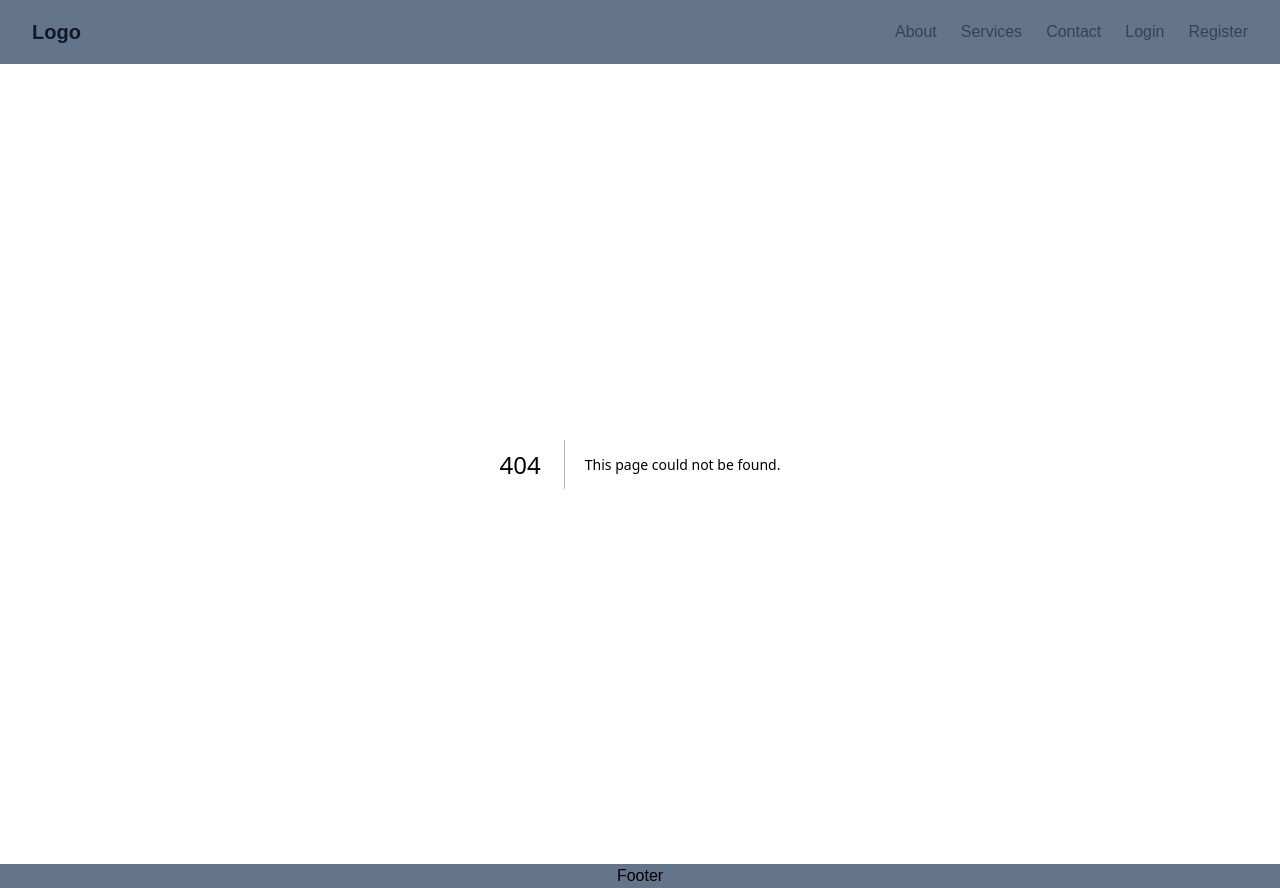
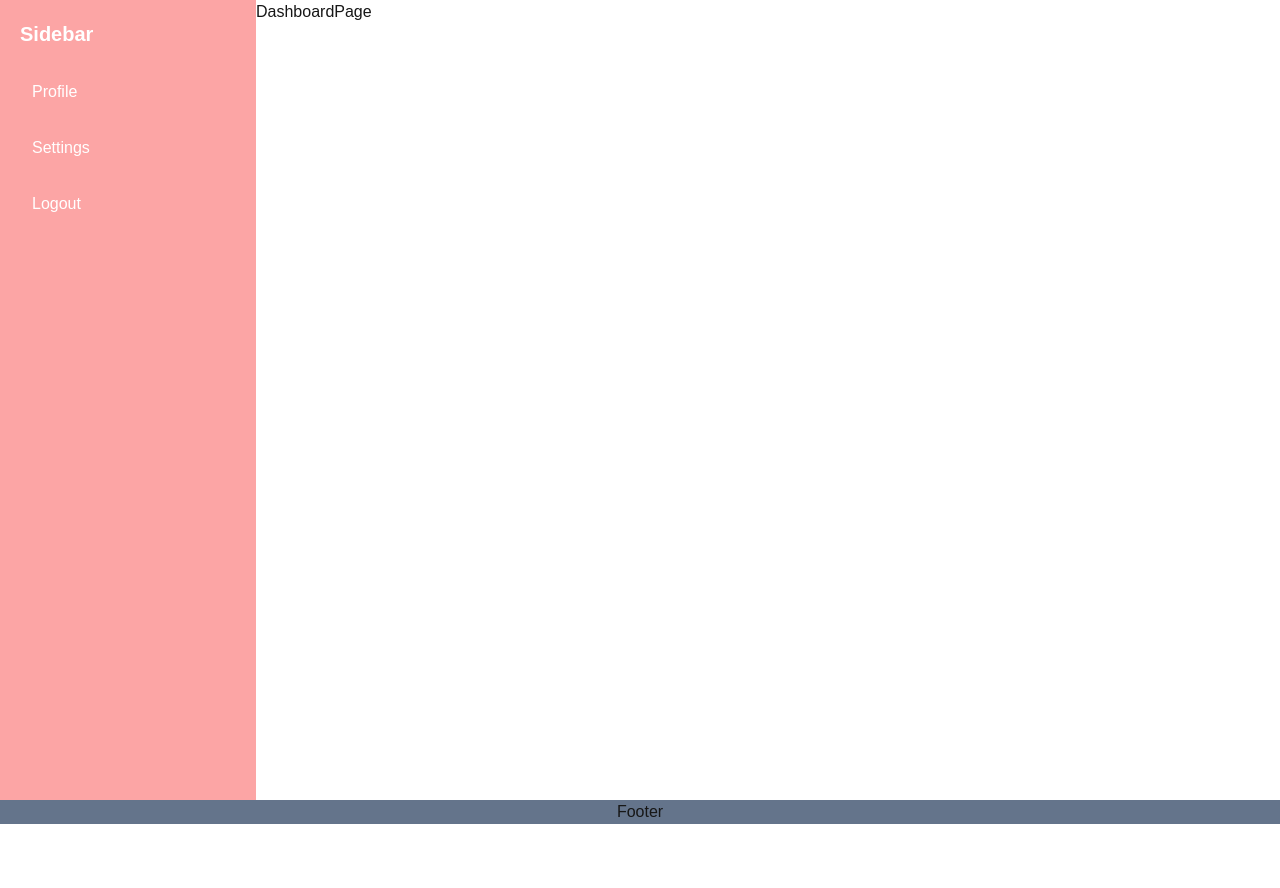
Before and after one commit to abadathossain/first-next-project, a Next.js app: page /dashboard in a window 1280 px wide. Before the commit this address had no page. After the commit the page ends 824 px from the top, so only its background shows below. Built offline with nearby package versions, Linux system fonts and the light colour scheme.

Commit message:
common route done

```diff
--- /dev/null
+++ b/src/app/(dashboardLayout)/dashboard/page.js
@@ -0,0 +1,7 @@
+import React from "react";
+
+const DashboardPage = () => {
+  return <div>DashboardPage</div>;
+};
+
+export default DashboardPage;
--- /dev/null
+++ b/src/app/(withCommonLayout)/layout.js
@@ -0,0 +1,12 @@
+import Navbar from "@/components/shared/Navbar";
+
+const layout = ({ children }) => {
+  return (
+    <div>
+      <Navbar />
+      {children}
+    </div>
+  );
+};
+
+export default layout;
--- a/src/app/layout.js
+++ b/src/app/layout.js
@@ -1,6 +1,6 @@
 import { Geist, Geist_Mono } from "next/font/google";
 import "./globals.css";
-import Navbar from "@/components/shared/Navbar";
+// import Navbar from "@/components/shared/Navbar";
 
 const geistSans = Geist({
   variable: "--font-geist-sans",
@@ -24,9 +24,7 @@ export default function RootLayout({ children }) {
         suppressHydrationWarning
         className={`${geistSans.variable} ${geistMono.variable} antialiased`}
       >
-        <div className="bg-slate-500">
-          <Navbar />
-        </div>
+        <div className="bg-slate-500">{/* <Navbar /> */}</div>
         {children}
         <div className="bg-slate-500 items-center text-center">
           <footer>Footer</footer>
--- a/src/components/shared/Navbar.jsx
+++ b/src/components/shared/Navbar.jsx
@@ -18,6 +18,9 @@ const Navbar = () => {
                         <Link href="/contact" className="text-gray-700 hover:text-gray-900">
                             Contact
                         </Link>
+                        <Link href="/dashboard" className="text-gray-700 hover:text-gray-900">
+                            Dashboard
+                        </Link>
                         <Link href="/login" className="text-gray-700 hover:text-gray-900">
                             Login
                         </Link>
--- a/src/components/shared/Sidebar.jsx
+++ b/src/components/shared/Sidebar.jsx
@@ -8,7 +8,6 @@ const Sidebar = () => {
             <div className=" h-screen left-0 w-64 bg-red-300 text-white p-5">
                 <h2 className="text-xl font-bold mb-6">Sidebar</h2>
                 <nav className="space-y-4">
-                    <Link href="/dashboard" className="block px-3 py-2 rounded hover:bg-gray-700">Dashboard</Link>
                     <Link href="/profile" className="block px-3 py-2 rounded hover:bg-gray-700">Profile</Link>
                     <Link href="/setting" className="block px-3 py-2 rounded hover:bg-gray-700">Settings</Link>
                     <Link href="/logout" className="block px-3 py-2 rounded hover:bg-gray-700">Logout</Link>
```
Also changed, not shown: src/app/(withCommonLayout)/about/page.js (renamed from src/app/about/page.js), src/app/(withCommonLayout)/contact/page.js (renamed from src/app/contact/page.js), src/app/(withCommonLayout)/login/page.js (renamed from src/app/login/page.js), src/app/(withCommonLayout)/page.js (renamed from src/app/page.js), src/app/(withCommonLayout)/register/page.js (renamed from src/app/register/page.js).
